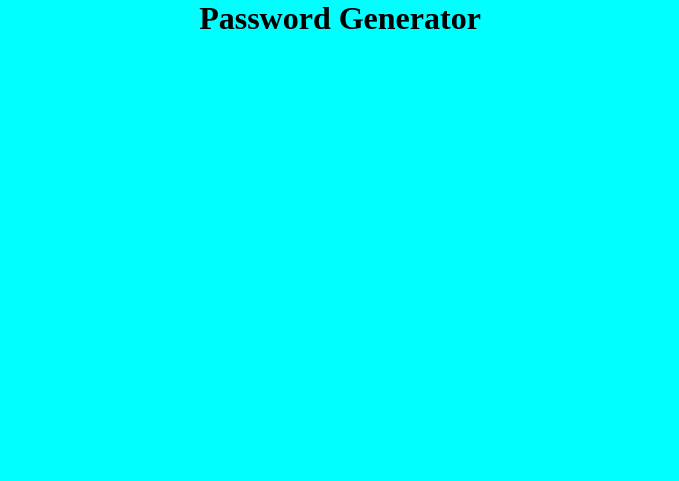
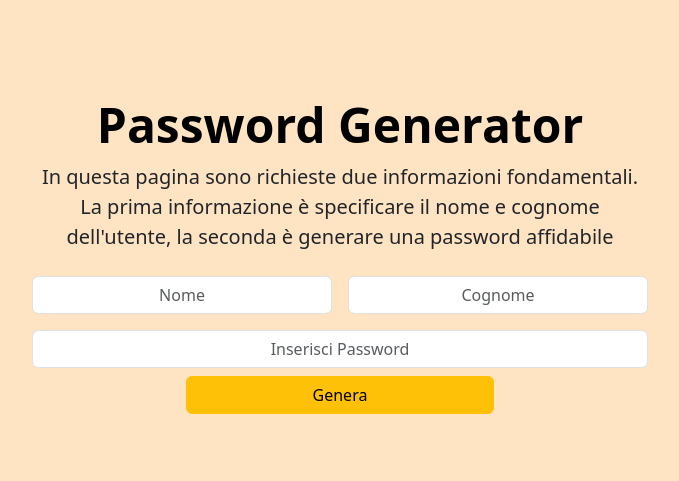
Before and after one commit to LesPaul997/js-pwdgen-wannabe, a plain HTML site: page index.html in a window 1280 px wide. Shown: the whole page, without its empty margins (300-979 px from the left). Drawn offline with nearby package versions, Linux system fonts and the light colour scheme.

Commit message:
add : form and button

```diff
--- a/css/style.css
+++ b/css/style.css
@@ -2,6 +2,10 @@
     margin: 0;
     padding: 0;
     box-sizing: border-box;
-    background-color: aqua;
+    background-color: bisque;
     text-align: center;
 }
+
+h1 {
+    margin-top: 50px;
+}
--- a/index.html
+++ b/index.html
@@ -9,10 +9,32 @@
     <!--LINK CSS-->
     <link rel="stylesheet" href="css/style.css">
     <!--/LINK CSS-->
+
+    <link href="https://cdn.jsdelivr.net/npm/bootstrap@5.3.3/dist/css/bootstrap.min.css" rel="stylesheet" integrity="sha384-QWTKZyjpPEjISv5WaRU9OFeRpok6YctnYmDr5pNlyT2bRjXh0JMhjY6hW+ALEwIH" crossorigin="anonymous">
 </head>
 <body>
-    <h1>Password Generator</h1>
-
+    <main>
+        <div class="px-4 py-5 my-5 text-center">
+            <h1 class="display-5 fw-bold text-body-emphasis">Password Generator</h1>
+            <div class="col-lg-6 mx-auto">
+            <p class="lead mb-4">In questa pagina sono richieste due informazioni fondamentali.<br>La prima informazione è specificare il nome e cognome dell'utente, la seconda è generare una password affidabile</p>
+            <div class="row g-3">
+                <div class="col mb-3">
+                  <input type="text" class="form-control" placeholder="Nome" aria-label="First name">
+                </div>
+                <div class="col">
+                  <input type="text" class="form-control" placeholder="Cognome" aria-label="Last name">
+                </div>
+              </div>
+            <div class="mb-3">
+                <input type="password" class="form-control" id="InputPassword"  placeholder="Inserisci Password">
+                    <div class="d-grid gap-2 col-6 mx-auto mt-2">
+                        <button class="btn btn-warning" type="button">Genera</button>
+                    </div>
+            </div>
+            </div>
+        </div>
+    </main>
 
 
 
--- a/js/main.js
+++ b/js/main.js
@@ -10,4 +10,6 @@ variableNew = variable + ' ' + variableNew;
 console.log(variableNew); */
 
 
-alert ('Ciao prima di entrare ho bisogno di sapere il tuo nome!')
+//alert ('Ciao prima di entrare ho bisogno di sapere il tuo nome!')
+
+//const inputUtente = prompt('Ciao prima di entrare ho bisogno di sapere il tuo nome!');
```
